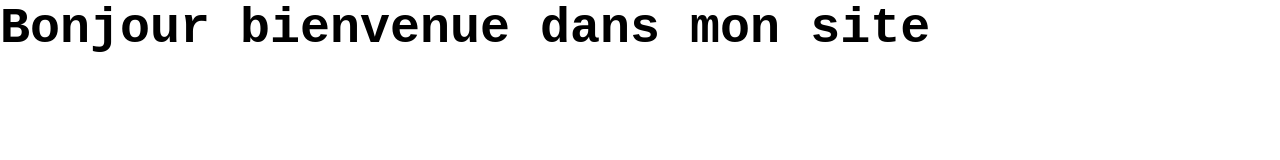
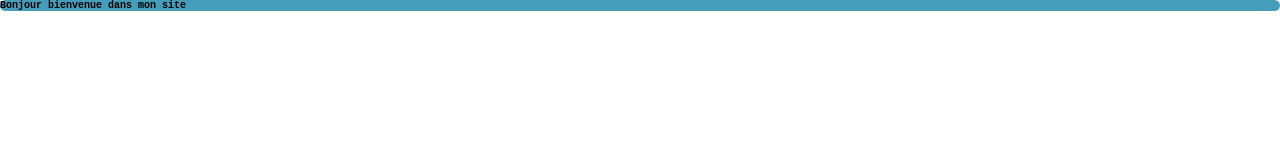
Before and after one commit to mikantoSarobidy/MyProject, a plain HTML site: page index.html in a window 1280 px wide. Drawn offline with Linux system fonts and the light colour scheme.

Commit message:
Ajout nouveau style

```diff
--- a/style.css
+++ b/style.css
@@ -5,5 +5,10 @@
 h1 {
     font-family: 'Courier New', Courier, monospace;
     color: black;
-    font-size: 50px;
+    font-size: 10px;
+    border: 10px;
+    justify-content: center;
+    align-items: center;
+    border-radius: 10px;
+    background-color: #459eb9;
 }
```
